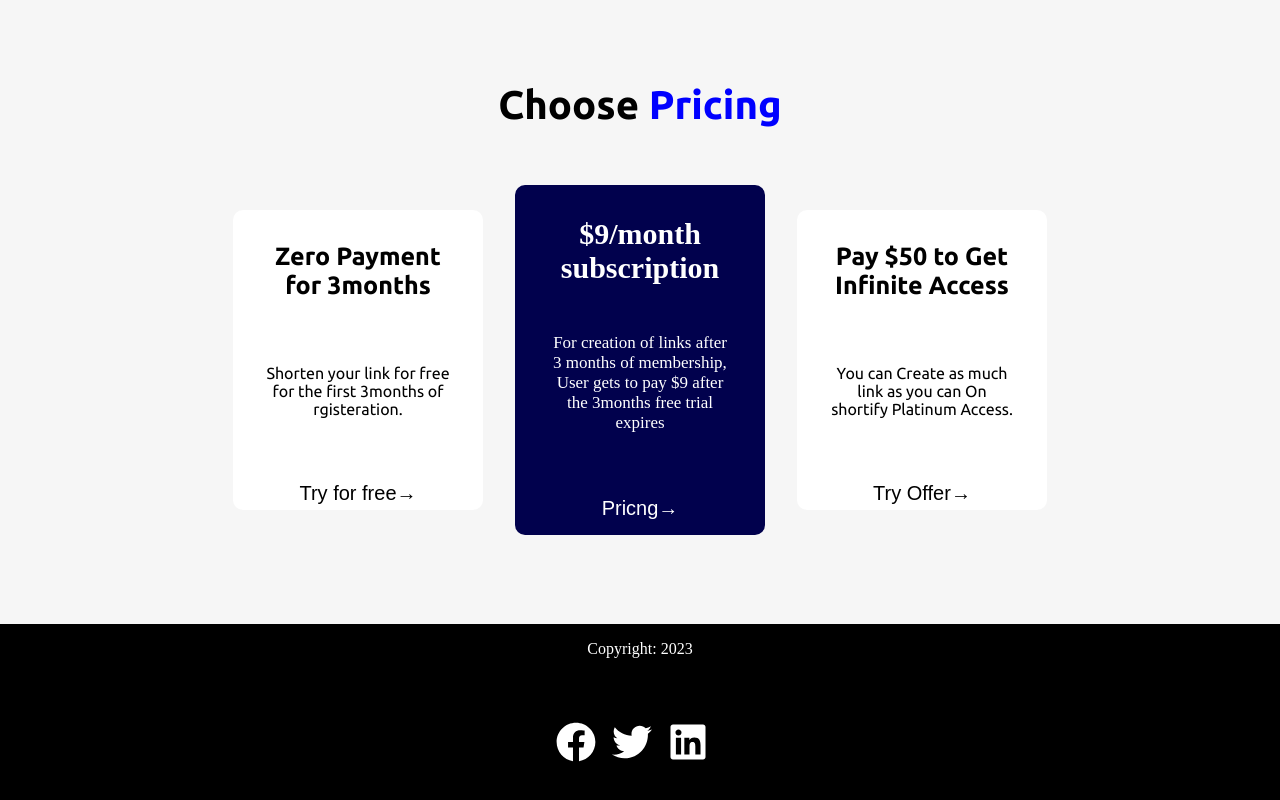
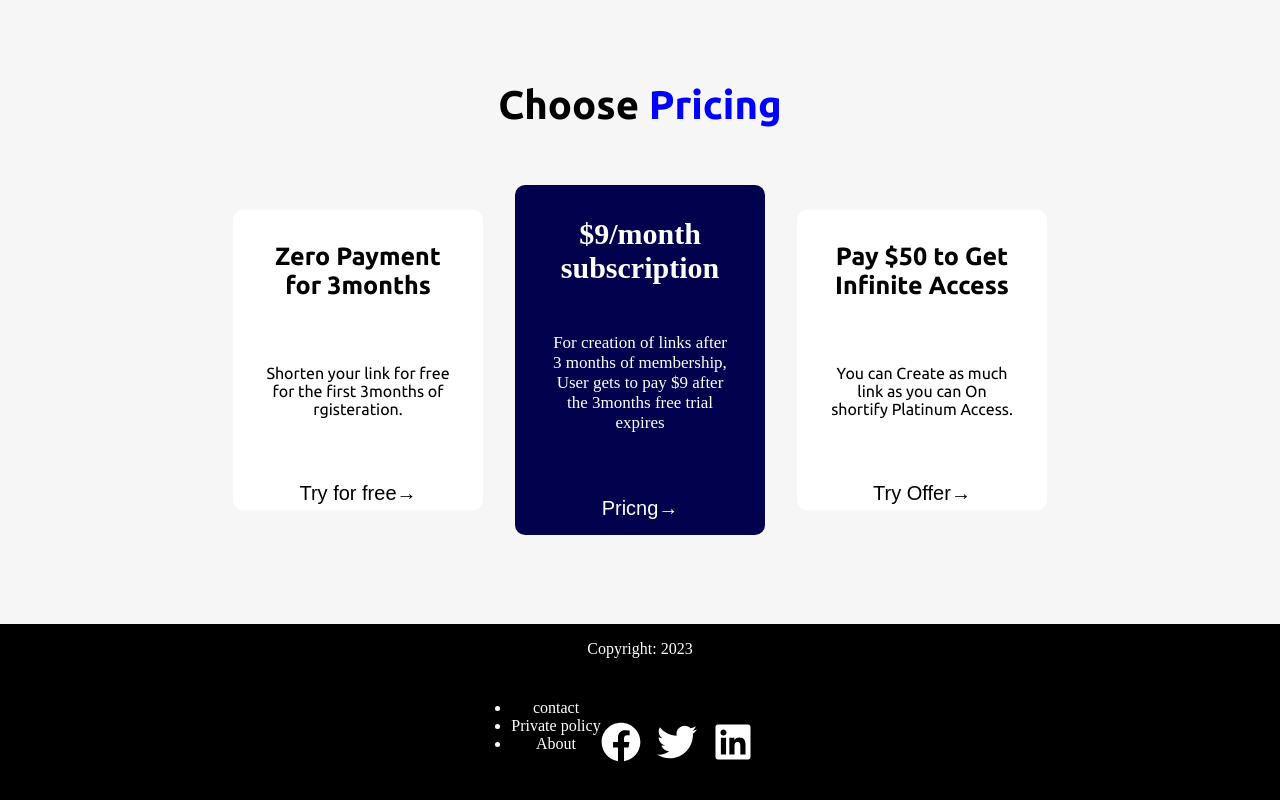
Before and after one commit to OnonobiFavour/shortify, a React (Vite) app: page / in a window 1280 px wide. Shown: the part 1198-1998 px from the top of the page. Built offline with nearby package versions, Linux system fonts and the light colour scheme; no server answers.

Commit message:
Updated version

```diff
--- a/src/App.tsx
+++ b/src/App.tsx
@@ -21,9 +21,10 @@ const App: React.FunctionComponent<AppPropps> = (props) => {
     <Router>
         <Routes>
         <Route path='/' element={
-       <AuthRoute>
+      //  <AuthRoute>
         <Home></Home>
-        </AuthRoute>}>
+        // </AuthRoute>
+        }>
       </Route>
 
       <Route path='/signup' element={<Signup onSignUP={function (): void {
--- a/src/Auth/AuthRoute.tsx
+++ b/src/Auth/AuthRoute.tsx
@@ -5,8 +5,8 @@ import { useNavigate } from 'react-router-dom';
 export interface AuthRouteProps{
     children: React.ReactNode
 };
-const AuthRoute: React.FunctionComponent<AuthRouteProps> = ({children}) => {
-    // const {children} = props;
+const AuthRoute: React.FunctionComponent<AuthRouteProps> = (props) => {
+    const {children} = props;
     const auth = getAuth();
     const navigate = useNavigate();
     const [loading, setLoading] = useState(false);
--- a/src/components/Dash.css
+++ b/src/components/Dash.css
@@ -2,11 +2,12 @@
     width: 100vw;
     height: 100vh;
     font-family: 'Ubuntu' sans-serif;
+    background-color: rgba(240, 230, 230, 0.701);
     display: flex;
 }
 .side_bar{
     width: 20%;
-    height: 100vh;
+    height: 100%;
     color: white;
     font-family: 'Ubuntu' sans-serif;
     display: flex;
@@ -130,12 +131,13 @@ h2{
 }
 @media(max-width: 780px){
     .side_bar{
-        width: 90px;
+        width: 70px;
         background-color: #d8d8d8d0;
     }
     .side_bar ol a{
         color: rgba(59, 59, 162, 0.796);
-        padding: 0.3rem;
+        /* padding: 0.3rem; */
+        margin-right: 1rem;
         font-size: 0px;
     }
     .Trim_inputs{
@@ -150,6 +152,8 @@ h2{
     }
     ._flex1{
         display: flex;
+        /* width: 200px; */
+        margin-right: 1rem;
         flex-direction: column;
     }
 }
--- a/src/components/Footer.tsx
+++ b/src/components/Footer.tsx
@@ -8,6 +8,11 @@ const Footer = () => {
     <div className='footer'>
         <p>Copyright: {new Date().getFullYear()}</p>
         <div className="socials">
+          <ul>
+            <li>contact</li>
+            <li>Private policy</li>
+            <li>About</li>
+          </ul>
             <FaFacebook href='' className='icons' size={40}></FaFacebook>
             <FaTwitter className='icons' size={40}></FaTwitter>
             <FaLinkedin className='icons' size={40}></FaLinkedin>
```
